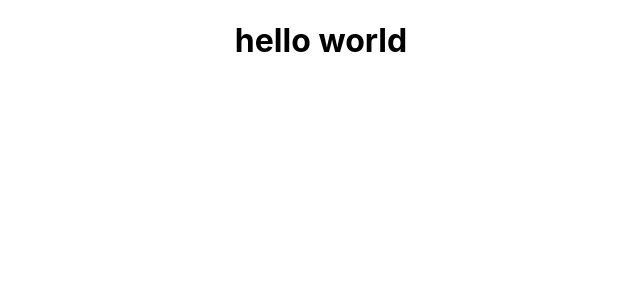
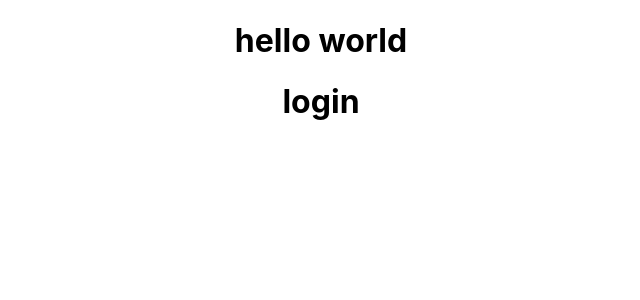
Before and after one commit to EstherElbaz/medicalmen, a React (Create React App) app: page / in a window 1280 px wide. Shown: the top 300 px of the page, without its empty margins (319-959 px from the left). Built offline with nearby package versions, Linux system fonts and the light colour scheme.

Commit message:
login comp

```diff
--- a/src/App.js
+++ b/src/App.js
@@ -1,10 +1,12 @@
 import logo from './logo.svg';
 import './App.css';
+import Login from './components/user/Login';
 
 function App() {
   return (
     <div className="App">
       <h1>hello world</h1>
+      <Login></Login>
     </div>
   );
 }
--- /dev/null
+++ b/src/components/user/Login.js
@@ -0,0 +1,17 @@
+
+import React from "react"
+export default function Login ()
+{
+
+    const checkUser = () => {
+
+    }
+
+    return (
+   <div>
+    <h1>login</h1>
+   </div>
+
+    );
+
+}
```
